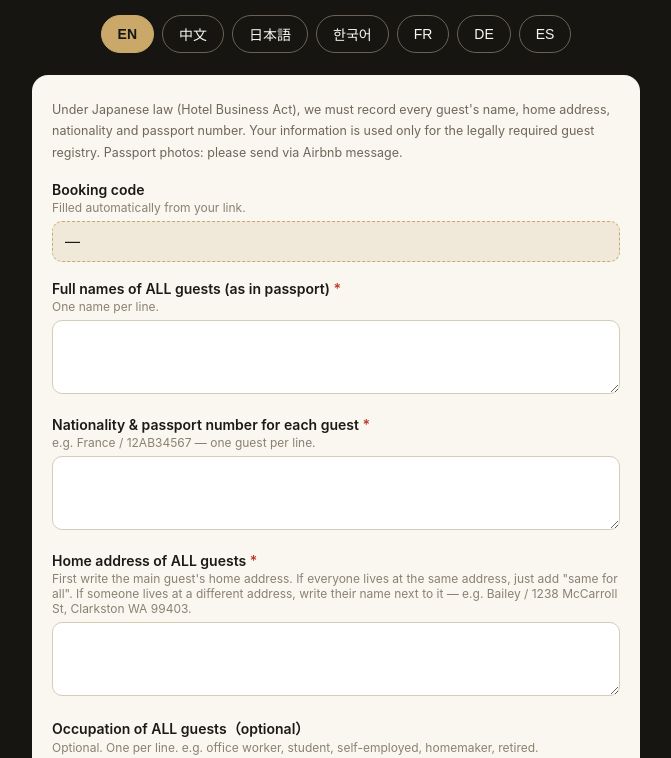
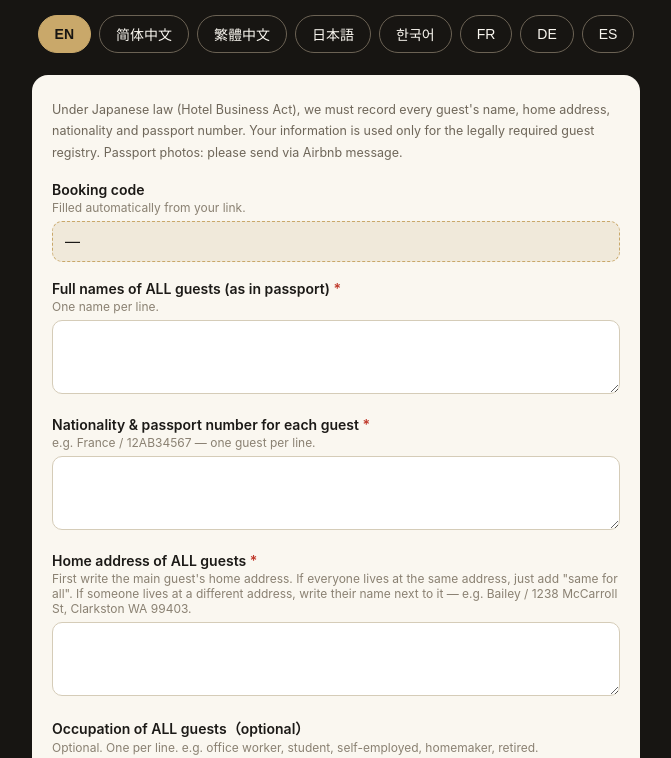
Before and after one commit to osakahitotoki/osakahitotoki.github.io, a plain HTML site: page checkin/index.html in a window 1280 px wide. Shown: the part 94-852 px from the top of the page, without its empty margins (304-975 px from the left). Drawn offline with Linux system fonts and the light colour scheme.

Commit message:
チェックインページに繁體中文を追加（8言語目）
- 台湾・香港・マカオ（zh-TW / zh-HK / zh-MO / zh-Hant）は繁體中文を自動表示
- 中国・シンガポール（zh-CN / zh-SG）はこれまでどおり简体中文
- 「中文」を「简体中文」に改名（2つ並ぶため区別できるように）
- <html lang> を zh-Hans / zh-Hant で正しく出し分け

あわせて既存の不具合を修正:
- シークレットモード等でlocalStorageが使えないと例外で止まり
  ページが真っ白になっていたのを、止まらないように修正

送信先（Googleフォームの項目ID・予約コードの読み取り）は変更なし。

Co-Authored-By: Claude Opus 5 (1M context) <noreply@anthropic.com>

```diff
--- a/checkin/index.html
+++ b/checkin/index.html
@@ -115,7 +115,7 @@ const I18N = {
    q_period:"日本での滞在期間", q_period_s:"例：2026/7/14 - 2026/7/28",
    send:"送信する", privacy:"ご入力いただいた情報は、法令で定められた宿泊者名簿のためだけに使用し、第三者に提供することはありません。",
    thanks:"ありがとうございました！", thanks_s:"チェックイン登録が完了しました。お会いできるのを楽しみにしています。" },
- zh: { name:"中文", sub:"住宿登记（日本法律规定）",
+ zh: { name:"简体中文", htmlLang:"zh-Hans", sub:"住宿登记（日本法律规定）",
    note:"根据日本法律（旅馆业法），我们必须记录每位住客的姓名、住址、国籍和护照号码。您的信息仅用于法律要求的住宿名簿。护照照片请通过Airbnb消息发送。",
    q_code:"预订编号", q_code_s:"从链接自动填写。",
    q_names:"全部住客的姓名（与护照一致）", q_names_s:"每行一人。",
@@ -126,6 +126,17 @@ const I18N = {
    q_period:"在日本的停留期间", q_period_s:"例：2026/7/14 - 2026/7/28",
    send:"提交", privacy:"您的信息仅用于日本法律要求的住宿名簿，绝不会提供给第三方。",
    thanks:"谢谢！", thanks_s:"登记完成。期待您的光临！" },
+ zhTW: { name:"繁體中文", htmlLang:"zh-Hant", sub:"住宿登記（依日本法律規定）",
+   note:"依據日本法律（旅館業法），我們必須記錄每位住客的姓名、住址、國籍及護照號碼。您所填寫的資訊僅用於法律規定的住宿名簿。護照照片請透過Airbnb訊息傳送。",
+   q_code:"訂房編號", q_code_s:"已由連結自動帶入。",
+   q_names:"全部住客的姓名（與護照相同）", q_names_s:"每行一位。",
+   q_natpass:"每位住客的國籍與護照號碼", q_natpass_s:"例：Taiwan / 350343599 — 每行一位。",
+   q_addr:"全部住客的住址", q_addr_s:"請先填寫代表人的住址。若同行者住址相同，請加註「全部相同」。若有人住址不同，請在住址旁寫上其姓名。例）Bailey / 1238 McCarroll St, Clarkston WA 99403",
+   q_job:"全部住客的職業（選填）", q_job_s:"選填。每行一位。例：上班族・學生・自營業・家庭主婦（主夫）・無業。",
+   q_contact:"聯絡方式（電子郵件或電話）",
+   q_period:"在日本的停留期間", q_period_s:"例：2026/7/14 - 2026/7/28",
+   send:"送出", privacy:"您所填寫的資訊僅用於日本法律規定的住宿名簿，絕不會提供給第三方。",
+   thanks:"感謝您！", thanks_s:"登記已完成。期待與您見面！" },
  ko: { name:"한국어", sub:"숙박자 명부 등록 (일본 법률상 의무)",
    note:"일본 법률(여관업법)에 따라 모든 투숙객의 성명·주소·국적·여권번호를 기록해야 합니다. 입력하신 정보는 법정 숙박자 명부에만 사용됩니다. 여권 사진은 Airbnb 메시지로 보내주세요.",
    q_code:"예약 코드", q_code_s:"링크에서 자동 입력됩니다.",
@@ -173,7 +184,7 @@ const I18N = {
 };
 
 // ====== 言語切り替え ======
-const order = ["en","zh","ja","ko","fr","de","es"];
+const order = ["en","zh","zhTW","ja","ko","fr","de","es"];
 const langsDiv = document.getElementById("langs");
 order.forEach(k => {
   const b = document.createElement("button");
@@ -186,12 +197,27 @@ function setLang(k) {
   document.querySelectorAll("[data-i18n]").forEach(el => {
     const t = I18N[k][el.dataset.i18n]; if (t) el.textContent = t;
   });
-  document.documentElement.lang = k;
-  localStorage.setItem("ci_lang", k);
+  document.documentElement.lang = I18N[k].htmlLang || k;
+  saveLang(k);
 }
+// プライベートモード等でlocalStorageが使えないと例外で止まり、ページが真っ白になるため必ず包む
+function savedLang() { try { return localStorage.getItem("ci_lang"); } catch(_) { return null; } }
+function saveLang(k) { try { localStorage.setItem("ci_lang", k); } catch(_) {} }
 // ブラウザ言語で初期表示
-const nav = (navigator.language || "en").slice(0,2);
-setLang(localStorage.getItem("ci_lang") || (I18N[nav] ? nav : "en"));
+// 中国語だけは字体で分ける：zh-TW / zh-HK / zh-MO / zh-Hant → 繁體中文、それ以外の zh → 简体中文
+function detectLang() {
+  const list = (navigator.languages && navigator.languages.length)
+             ? navigator.languages : [navigator.language || "en"];
+  for (const raw of list) {
+    const tag = String(raw).toLowerCase();
+    if (tag.startsWith("zh")) return /hant|-tw|-hk|-mo/.test(tag) ? "zhTW" : "zh";
+    const two = tag.slice(0,2);
+    if (I18N[two]) return two;
+  }
+  return "en";
+}
+const saved = savedLang();
+setLang(I18N[saved] ? saved : detectLang());
 
 // ====== 予約コード（URLの ?code= から）======
 const code = new URLSearchParams(location.search).get("code") || "";
```
